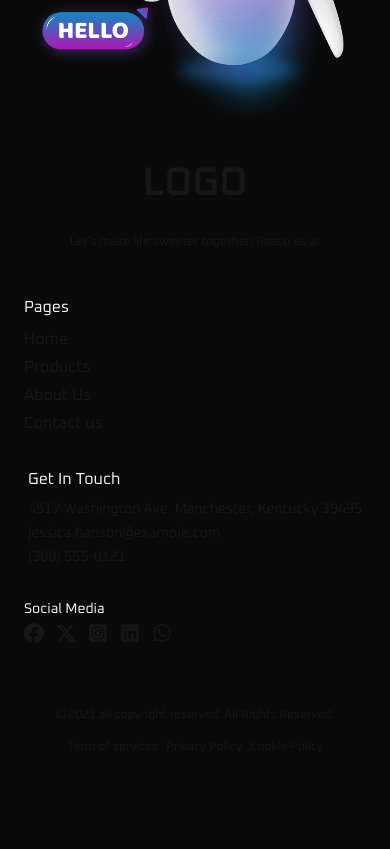
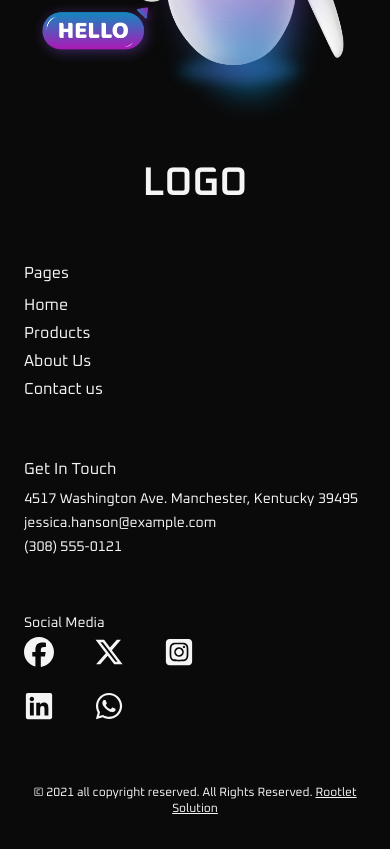
Before and after one commit to Maryammuhammadafzal/Bussiness-Automation-Landing-Page, a Next.js app: page /stories in a window 390 px wide. Shown: the part 1500-2349 px from the top of the page. Before the commit the page ends 2287 px from the top, so only its background shows below. Built offline with nearby package versions, Linux system fonts and the light colour scheme.

Commit message:
complete responsiveness

```diff
--- a/src/components/Footer.tsx
+++ b/src/components/Footer.tsx
@@ -18,85 +18,78 @@ const Footer = () => {
         },
     ];
     return (
-        <div className="w-full lato text-primary h-auto gap-5 flex justify-center items-center p-3">
-            <div className="academySection w-[80%] max-lg:w-[95%] max-md:w-full  h-auto flex flex-col gap-4 justify-center items-center">
-                <div className="footerContent max-sm:justify-center w-full h-auto flex flex-wrap justify-between mb-3 ">
-                    <div className="left w-[25%] max-sm:w-[100%] max-[900px]:w-[45%] max-sm:flex max-sm:flex-col max-sm:justify-center max-sm:items-center p-3 h-auto">
+        <div className="w-full lato text-secondary h-auto gap-5 flex justify-center items-center p-3">
+            <div className=" w-[80%] max-lg:w-[95%] max-md:w-full  h-auto flex flex-col gap-4 justify-center items-center">
+                <div className="footerContent max-sm:justify-center w-full h-auto grid lg:grid-cols-4 sm:grid-cols-2 grid-cols-1 justify-between mb-3 gap-6 ">
+                    <div className="left w-full max-sm:flex max-sm:flex-col max-sm:justify-center max-sm:items-center p-3 h-auto">
                         {/* Logo */}
                         <div className="logo ">
                             <Link href='/' className='w-auto h-auto'>
                                 <p className='logo text-[40px] font-semibold px-2'>LOGO</p>
                             </Link>
                         </div>
-                        <p className="text-lg  my-5 max-sm:w-[70%] max-sm:text-center font-[Nunito Sans] max-md:text-[14px] max-sm:text-[12px] max-sm:w-full font-[400]">
-                            Let’s make life sweeter together! Reach us at
-                        </p>
                     </div>
 
-                    <div className="middle max-sm:w-full max-sm:py-3 w-[20%] p-3 h-auto ">
+                    <div className="middle max-sm:w-full max-sm:py-3 w-full p-3 h-auto ">
                         <h4 className="text-secondary text-xl  lato capitalize max-lg:text-lg max-md:text-base">
                             Pages
                         </h4>
                         <ul className="list-none text-base py-2  gap-1 flex flex-col ">
-                            <li className=" font-[Nunito Sans]  font-[400]">
+                            <li className="  font-normal">
                                 <a href="#" className="">
                                     Home
                                 </a>
                             </li>
-                            <li className=" font-[Nunito Sans]  font-[400]">
+                            <li className="  font-normal">
                                 <a href="#" className="">
                                     Products
                                 </a>
                             </li>
-                            <li className=" font-[Nunito Sans]  font-[400]">
+                            <li className="  font-normal">
                                 <a href="#" className="">
                                     About Us
                                 </a>
                             </li>
-                            <li className=" font-[Nunito Sans]  font-[400]">
+                            <li className="  font-normal">
                                 <a href="#" className="">
                                     Contact us
                                 </a>
                             </li>
                         </ul>
                     </div>
-                    <div className="middle max-sm:w-auto max-sm:py-3 max-sm:mx-auto w-[25%] p-3 h-auto">
+                    <div className="middle  max-sm:py-3 w-full p-3 h-auto">
                         <h4 className="text-secondary text-xl lato capitalize max-lg:text-lg max-md:text-base">
                             Get In Touch
                         </h4>
                         <ul className="list-none py-2 gap-1 flex flex-col ">
-                            <li className="text-sm font-[Nunito Sans]  font-[400] ">
+                            <li className="text-sm  font-normal ">
                                 4517 Washington Ave. Manchester, Kentucky 39495
                             </li>
-                            <li className="text-sm font-[Nunito Sans]  font-[400]">
+                            <li className="text-sm  font-normal">
                                 jessica.hanson@example.com
                             </li>
-                            <li className="text-sm font-[Nunito Sans]  font-[400]">
+                            <li className="text-sm  font-normal">
                                 (308) 555-0121
                             </li>
                         </ul>
                     </div>
-                    <div className="left max-sm:w-full max-sm:px-3  max-sm:py-3 w-[25%] p-3  h-auto max-[900px]:w-full">
+                    <div className="left max-sm:w-full max-sm:px-3 gap-10  max-sm:py-3 w-full p-3  h-auto max-[900px]:w-full">
                         <h4 className="text-secondary text-lg capitalize max-lg:text-base lato max-md:text-sm">
                             Social Media
                         </h4>
-                        <div className="flex gap-3 py-1">
-                            <FaFacebook size={20} />
-                            <FaXTwitter size={20} />
-                            <FaSquareInstagram size={20} />
-                            <FaLinkedin size={20} />
-                            <FaWhatsapp size={20} />
+                        <div className="flex gap-x-10 gap-y-6 flex-wrap h-auto max-w-[200px]  py-1">
+                            <FaFacebook size={30} />
+                            <FaXTwitter size={30} />
+                            <FaSquareInstagram size={30} />
+                            <FaLinkedin size={30} />
+                            <FaWhatsapp size={30} />
 
                         </div>
                     </div>
                 </div>
-                <div className="copyright flex sm:flex-row flex-col gap-4 justify-between items-center w-full h-auto py-5">
-                    <p className="md:text-sm text-xs">© 2021 all copyright reserved. All Rights Reserved.</p>
-                    <ul className="flex gap-2 md:text-sm text-xs">
-                        <li>Term of services</li>
-                        <li>Privacy Policy</li>
-                        <li>Cookie Policy</li>
-                    </ul>
+                <div className="copyright flex gap-4 justify-center items-center w-full h-auto py-5">
+                    <p className="md:text-sm text-xs text-center">© 2021 all copyright reserved. All Rights Reserved. <Link href='/' className="underline"> Rootlet Solution</Link></p>
+
                 </div>
             </div>
         </div>
```
